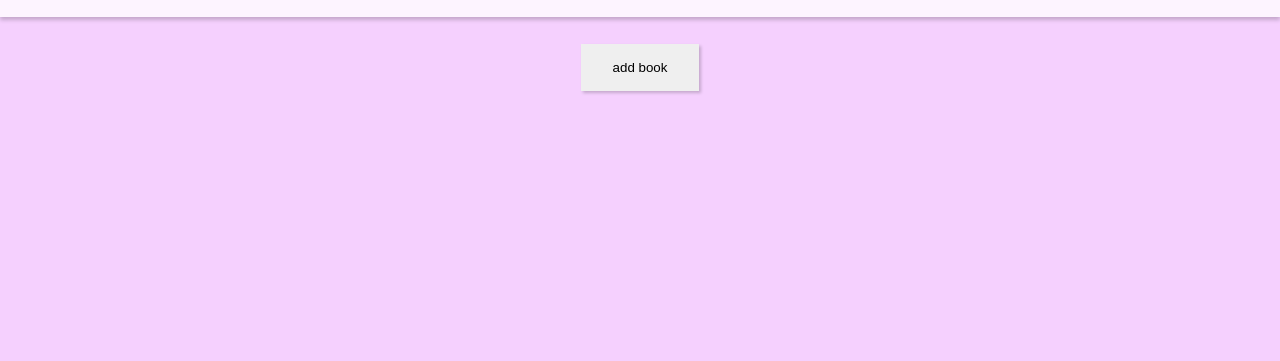
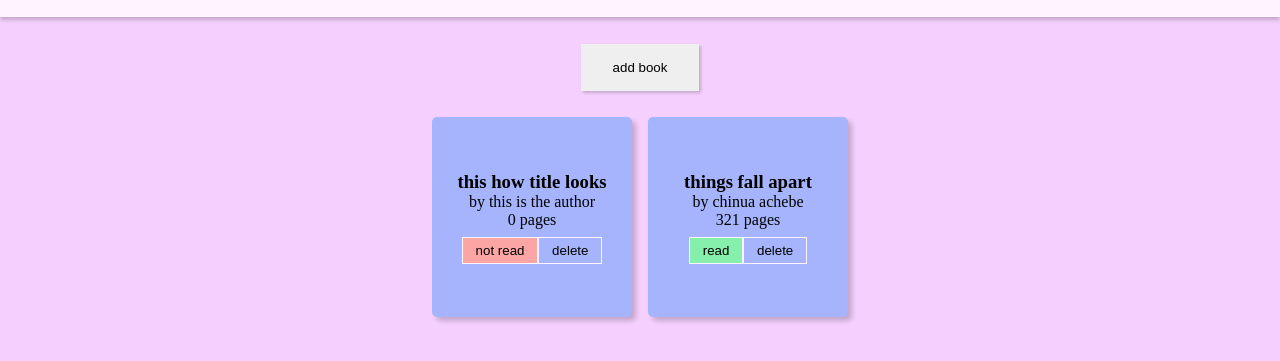
Before and after one commit to seinlusnyongesa/odin-library, a plain HTML site: page index.html in a window 1280 px wide. Shown: the part 97-458 px from the top of the page. Drawn offline with Linux system fonts and the light colour scheme.

Commit message:
Fixed script tag

```diff
--- a/index.html
+++ b/index.html
@@ -66,6 +66,6 @@
         <button type="submit">submit</button>
       </form>
     </div>
-    <script src="script.js" />
+    <script src="script.js"></script>
   </body>
 </html>
```
